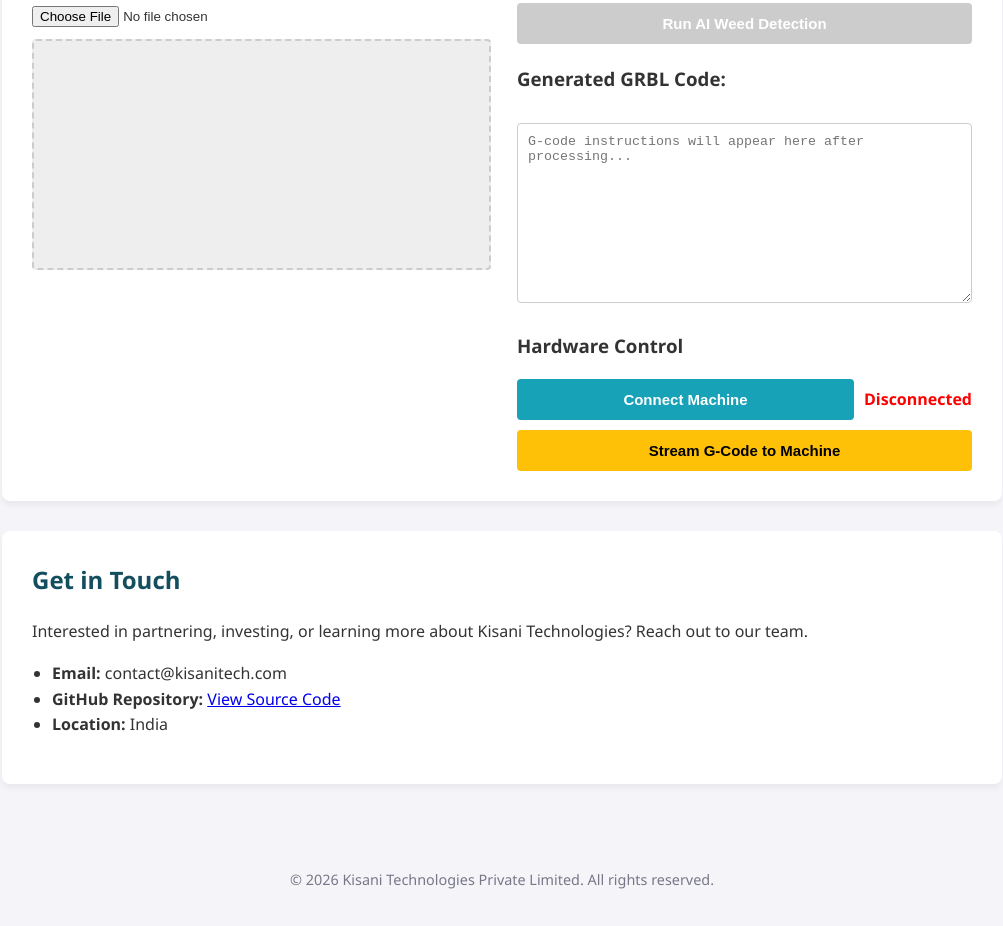
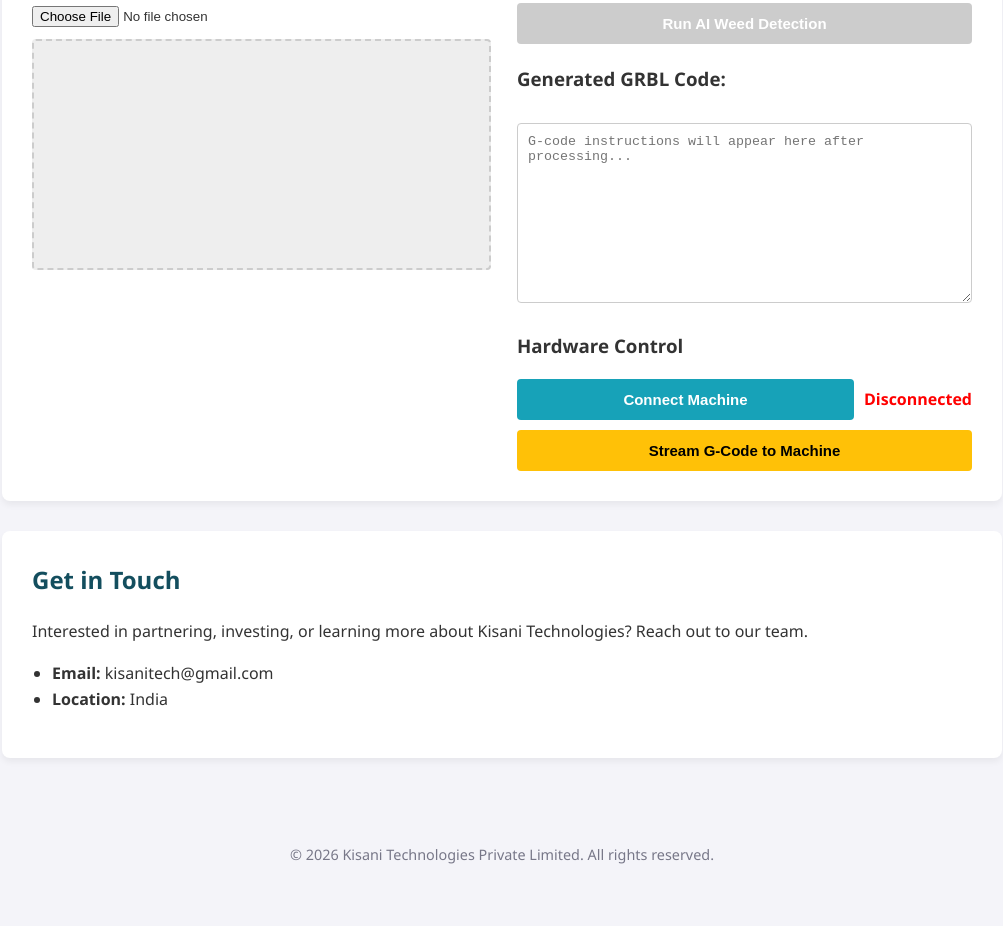
Before and after one commit to anurag-masih/kisanitech, a plain HTML site: page index.html in a window 1280 px wide. Shown: the part 1070-1996 px from the top of the page, without its empty margins (138-1141 px from the left). After the commit the page ends 1970 px from the top, so only its background shows below. Drawn offline with Linux system fonts and the light colour scheme.

Commit message:
Update index.html

```diff
--- a/index.html
+++ b/index.html
@@ -78,8 +78,7 @@
             <h2>Get in Touch</h2>
             <p>Interested in partnering, investing, or learning more about Kisani Technologies? Reach out to our team.</p>
             <ul class="contact-details">
-                <li><strong>Email:</strong> contact@kisanitech.com</li>
-                <li><strong>GitHub Repository:</strong> <a href="https://github.com/Anurag-Masih/kisani-mvp" target="_blank">View Source Code</a></li>
+                <li><strong>Email:</strong> kisanitech@gmail.com</li>
                 <li><strong>Location:</strong> India</li>
             </ul>
         </section>
```
